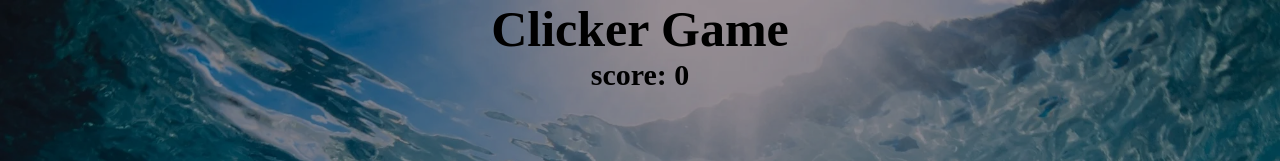
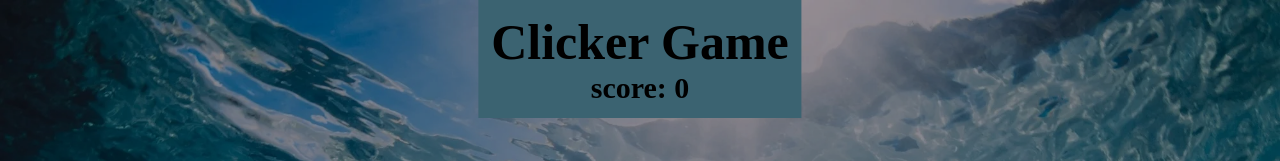
Before and after one commit to Sparalaux/clicker_game, a plain HTML site: page index.html in a window 1280 px wide. Shown: the top 161 px of the page. Drawn offline with Linux system fonts and the light colour scheme; grey boxes are pictures that could not be loaded.

Commit message:
ajout d'un background au titre

```diff
--- a/assets/css/style.css
+++ b/assets/css/style.css
@@ -62,6 +62,14 @@
     cursor: pointer;
   }
 
+header{
+  background-color: rgb(99, 165, 189);
+  width: fit-content;
+  margin-left: 50%;
+  transform: translateX(-50%);
+  padding: 1%;
+}
+
 h1{
     text-align: center;
     font-size: 50px;
--- a/index.html
+++ b/index.html
@@ -10,6 +10,7 @@
 <body>
     <header>
         <h1>Clicker Game</h1>
+        <h3 id="score">score: 0</h3>
     </header>
     <main>
         <div id="myModal" class="modal">
@@ -37,7 +38,6 @@
 
           </div>
         <!-- debut de la partie du jeu -->
-        <h3 id="score">score: 0</h3>
         <div class="jeu">
             <!-- image a cliquer pour gagner des points -->
             <div class="gauche">
```
